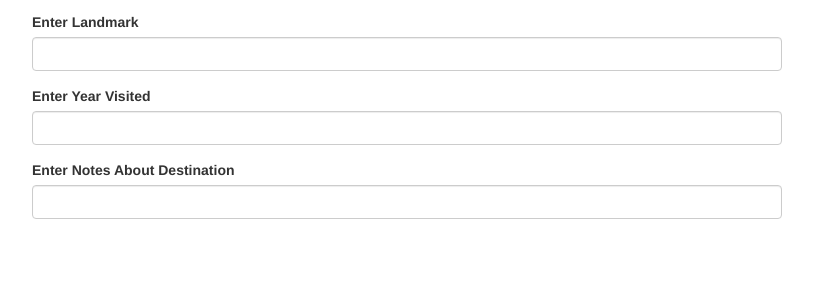
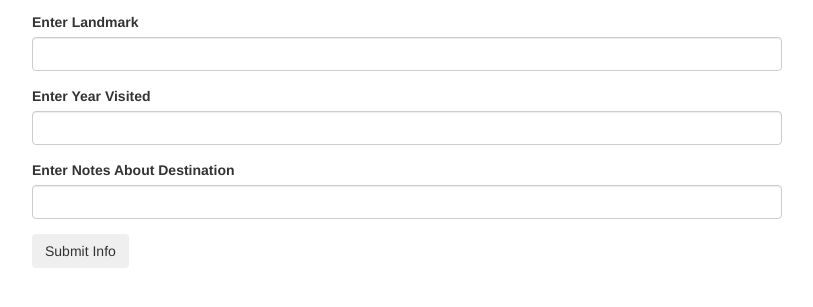
Before and after one commit to Grantone/places-visited, a plain HTML site: page index.html in a window 1280 px wide. Shown: the part 195-502 px from the top of the page, without its empty margins (38-851 px from the left). Drawn offline with Linux system fonts and the light colour scheme.

Commit message:
Add a button for the submit

```diff
--- a/index.html
+++ b/index.html
@@ -39,6 +39,7 @@
             <input id="destinationNotes" class="form-control" type="text">
 
           </div>
+          <button type="submit" class="btn">Submit Info</button>
 
 
 
```
